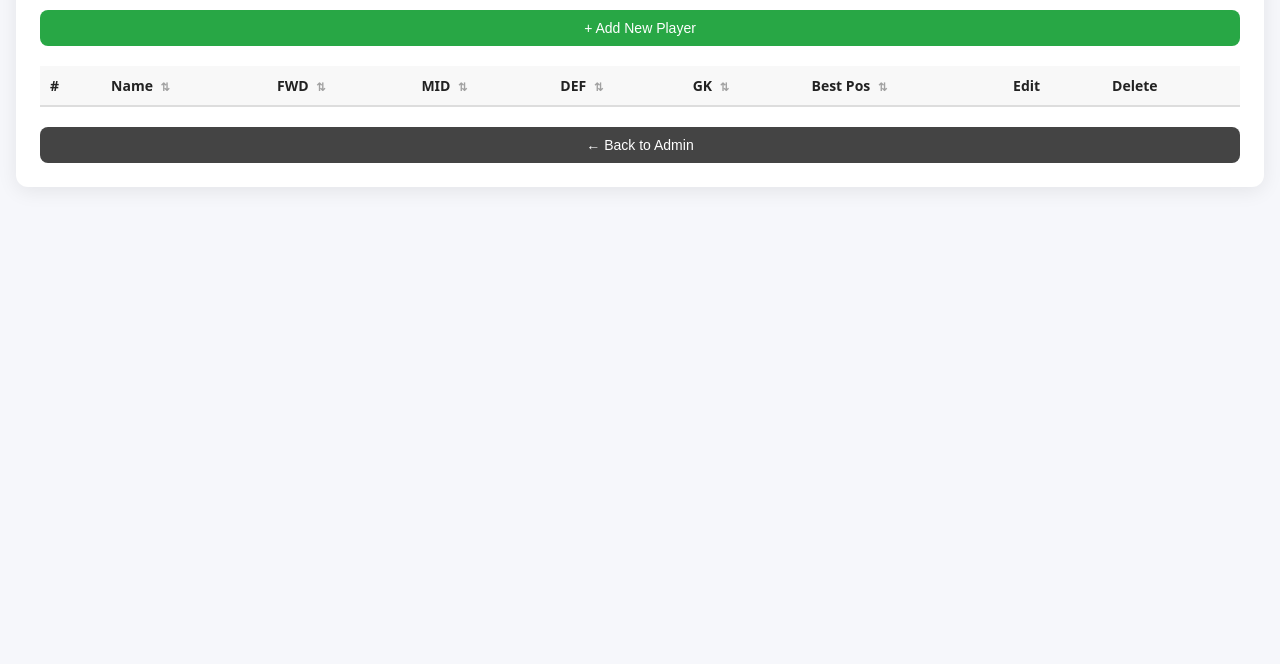
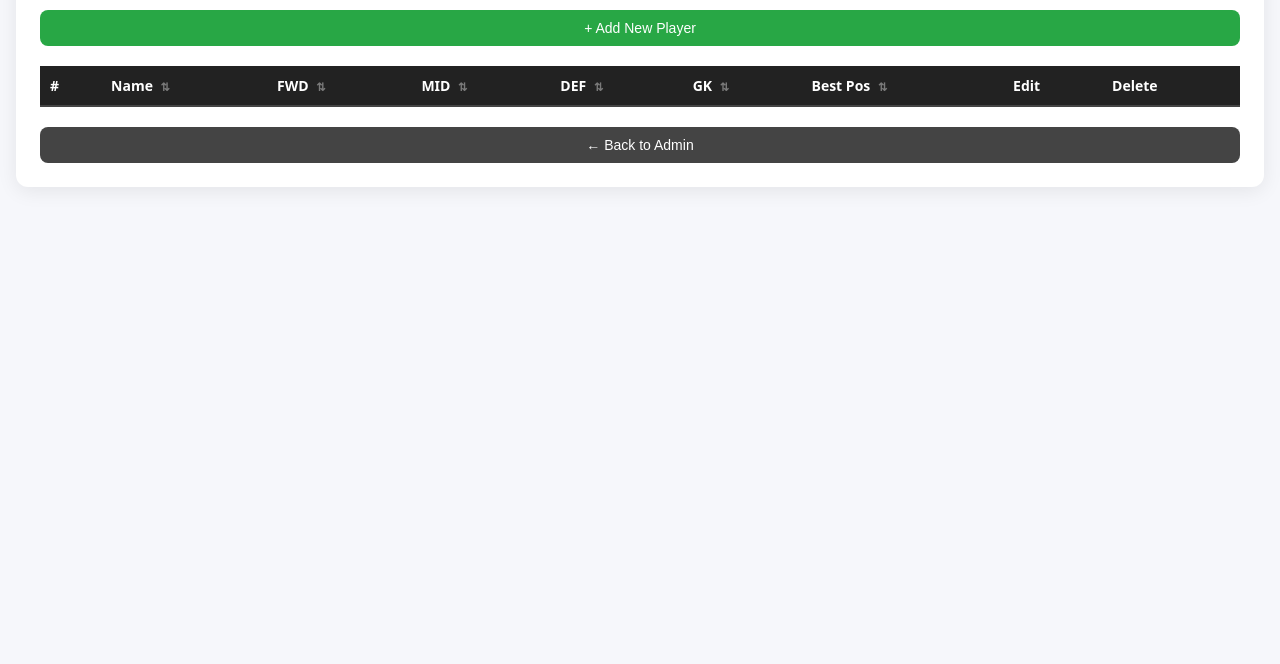
Before and after one commit to gautamkurup-cpu/football-signup, a website: page playerdb.html in a window 1280 px wide. Shown: the part 136-800 px from the top of the page. Drawn offline with Linux system fonts and the light colour scheme; no server answers.

Commit message:
Update playerdb.css

```diff
--- a/playerdb.css
+++ b/playerdb.css
@@ -199,16 +199,24 @@ th.sorted-desc .sort-icon {
     width: 100%;
   }
 }
-/* Sticky table header */
+/* Sticky dark table header */
 #playerTable thead th {
   position: sticky;
   top: 0;
-  background: #f8f8f8;
-  color: #222;          /* ← dark header text */
-  font-weight: 600;     /* optional: makes headers crisp */
+  background: #222;     /* dark background */
+  color: #fff;          /* white text for contrast */
+  font-weight: 600;
   z-index: 5;
-  border-bottom: 2px solid #ddd;
+  border-bottom: 2px solid #444;
+  padding: 10px;
+  transition: background 0.2s ease;
 }
+
+/* Hover effect */
+#playerTable thead th:hover {
+  background: #333;     /* slightly lighter on hover */
+}
+
 
 /* Sort icons */
 .sort-icon {
```
